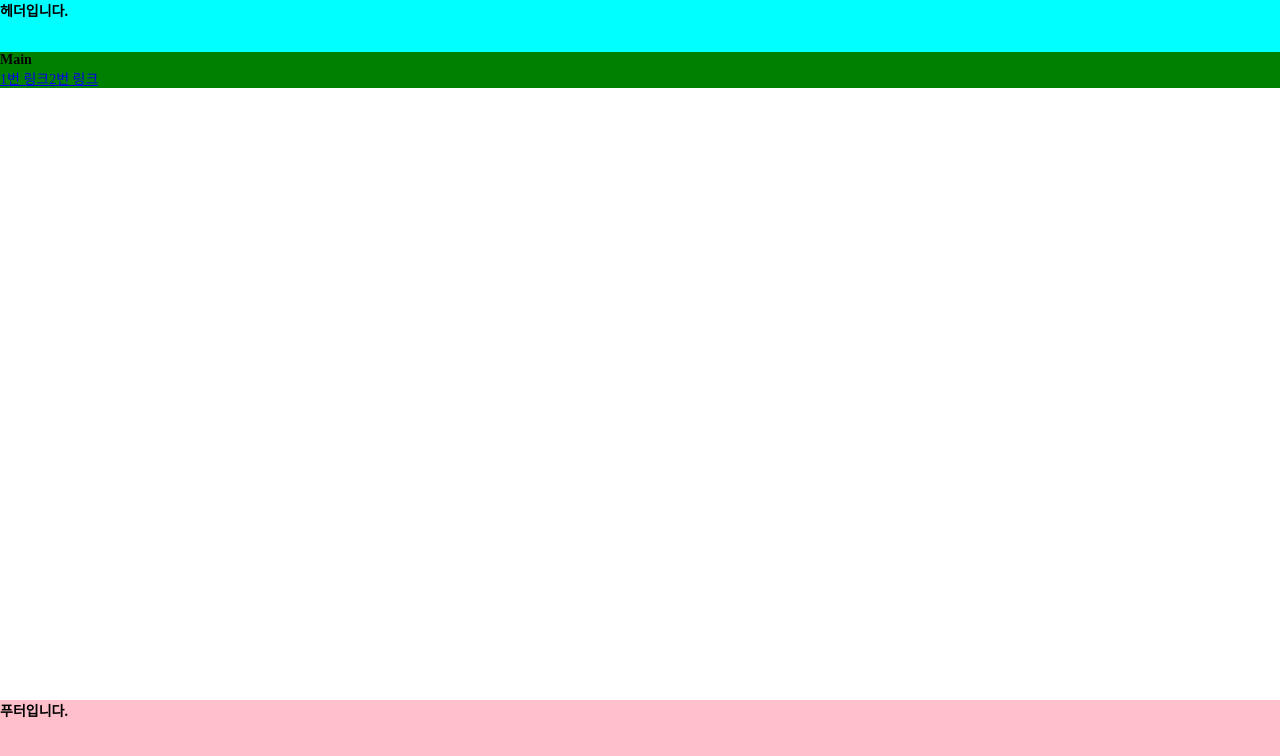
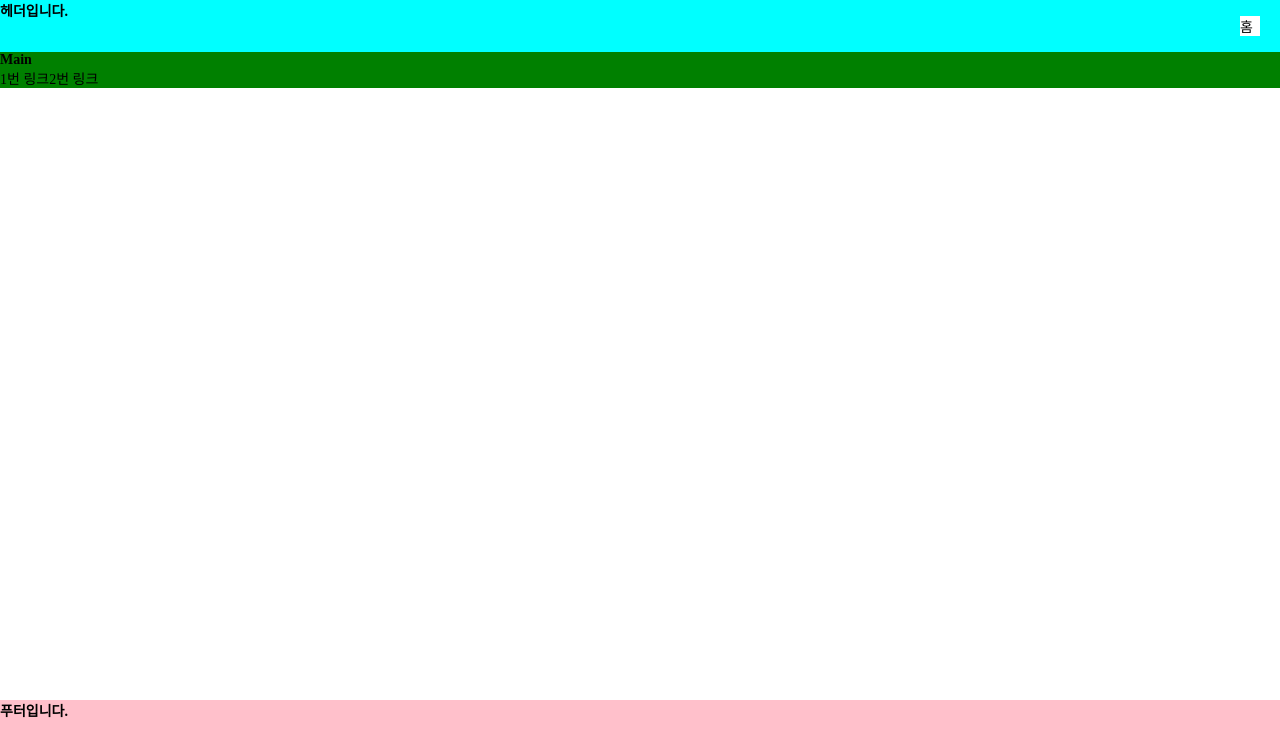
Before and after one commit to minhyeok8521/react, a React (Create React App) app: page / in a window 1280 px wide. Shown: the top 756 px of the page. Built offline with nearby package versions, Linux system fonts and the light colour scheme.

Commit message:
2 files modified

```diff
--- a/src/assets/css/style.css
+++ b/src/assets/css/style.css
@@ -7,6 +7,11 @@
 h1,
 p {
   font-family: Lato;
+}
+a,
+button {
+  text-decoration: none;
+  color: #000;
 }
 
 .wrap {
@@ -25,6 +30,22 @@ p {
   left: 50%;
   top: 0;
   transform: translateX(-50%);
+}
+
+.header .headerMenu {
+  width: 20px;
+  height: 20px;
+  position: absolute;
+  right: 20px;
+  top: 50%;
+  transform: translateY(-50%);
+}
+
+.header .headerMenu .homeBtn {
+  display: inline-block;
+  width: 100%;
+  height: 100%;
+  background-color: #fff;
 }
 
 .footer {
--- a/src/components/Header/Header.tsx
+++ b/src/components/Header/Header.tsx
@@ -1,9 +1,15 @@
 import * as React from 'react';
+import { Link } from 'react-router-dom';
 
 export default function Header() {
   return (
     <div className="header">
       <strong>헤더입니다.</strong>
+      <div className="headerMenu">
+        <Link to="/" className="homeBtn">
+          홈
+        </Link>
+      </div>
     </div>
   );
 }
```
